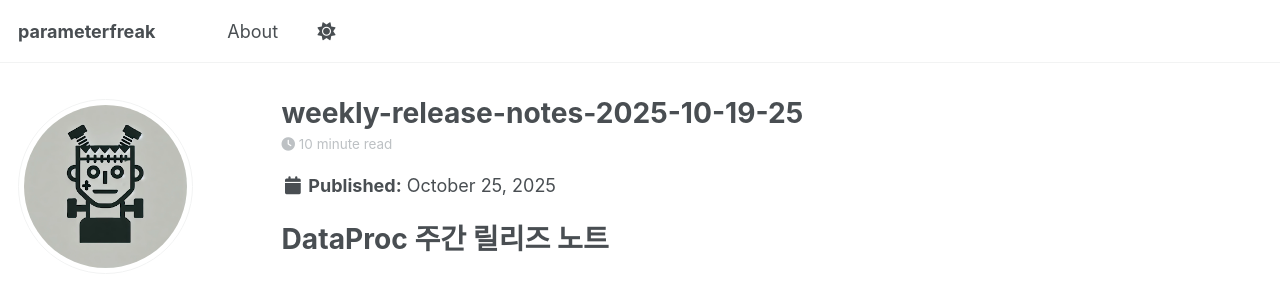
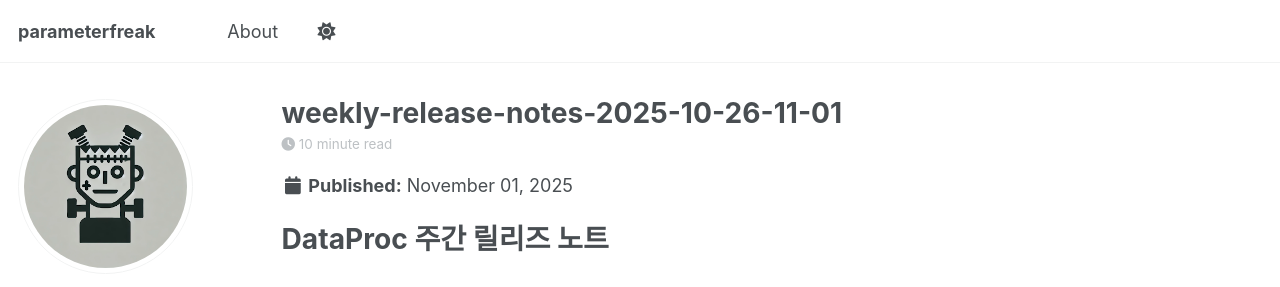
Before and after one commit to parameterfreak/parameterfreak.github.io, a Jekyll site: the page built from _posts/2025-11-01-weekly-release-notes-2025-10-26-11-01.md, in a window 1280 px wide and 900 px high. Shown: the top 287 px of the window. Built offline with Jekyll 4.4.1, drawn with Linux system fonts in a browser that asks for light colours; a script that is not in the unit is left out.

Commit message:
update 2025-11-01-weekly-release-notes-2025-10-26-11-01

```diff
--- a/_posts/2025-11-01-weekly-release-notes-2025-10-26-11-01.md
+++ b/_posts/2025-11-01-weekly-release-notes-2025-10-26-11-01.md
@@ -1,7 +1,7 @@
 ---
-title: 'weekly-release-notes-2025-10-19-25'
-date: 2025-10-25
-permalink: /posts/2025/10/weekly-release-notes-2025-10-19-25/
+title: 'weekly-release-notes-2025-10-26-11-01'
+date: 2025-11-01
+permalink: /posts/2025/11/weekly-release-notes-2025-10-26-11-01/
 tags:
   - DataProc
   - RAG
```
